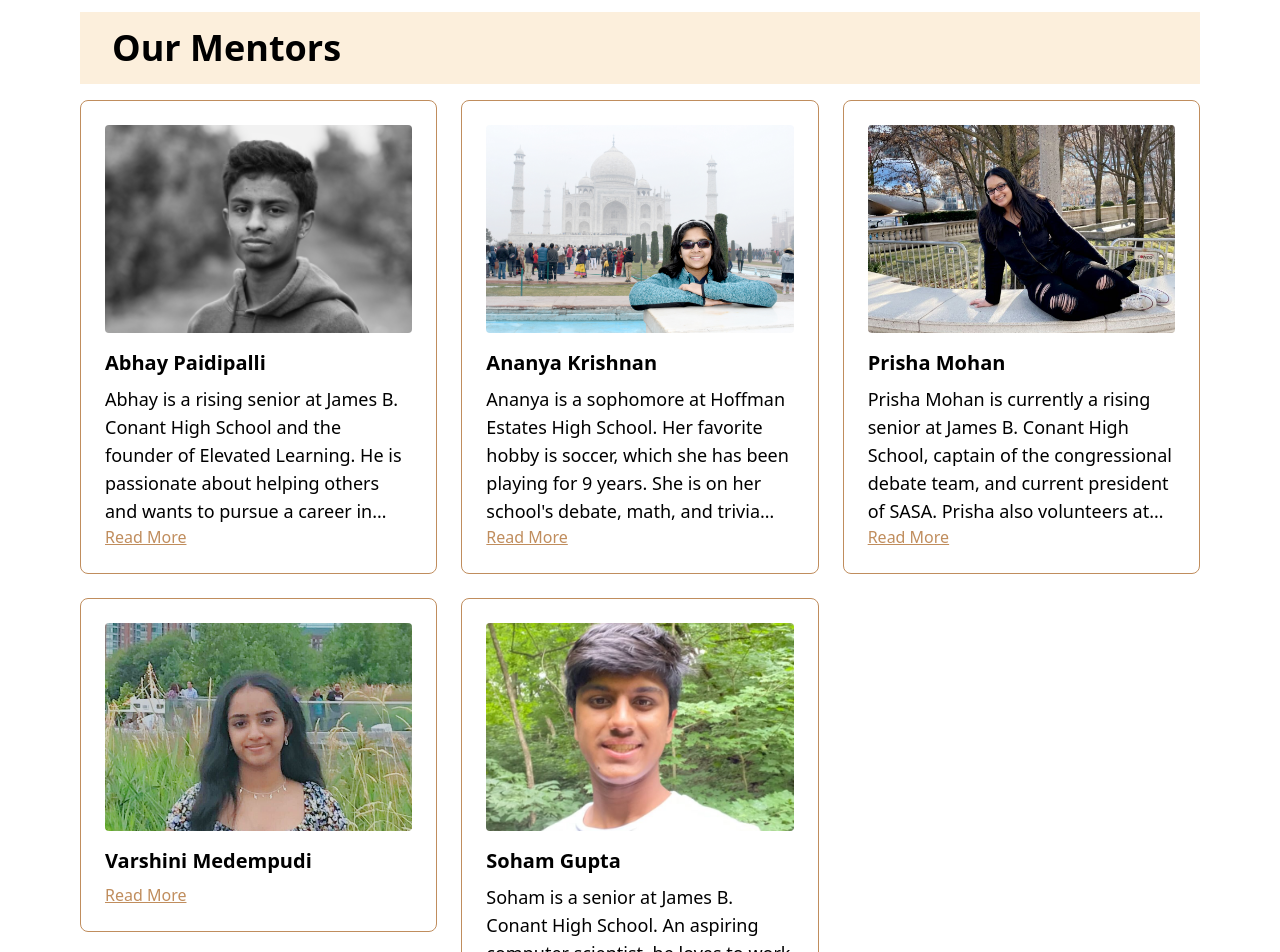
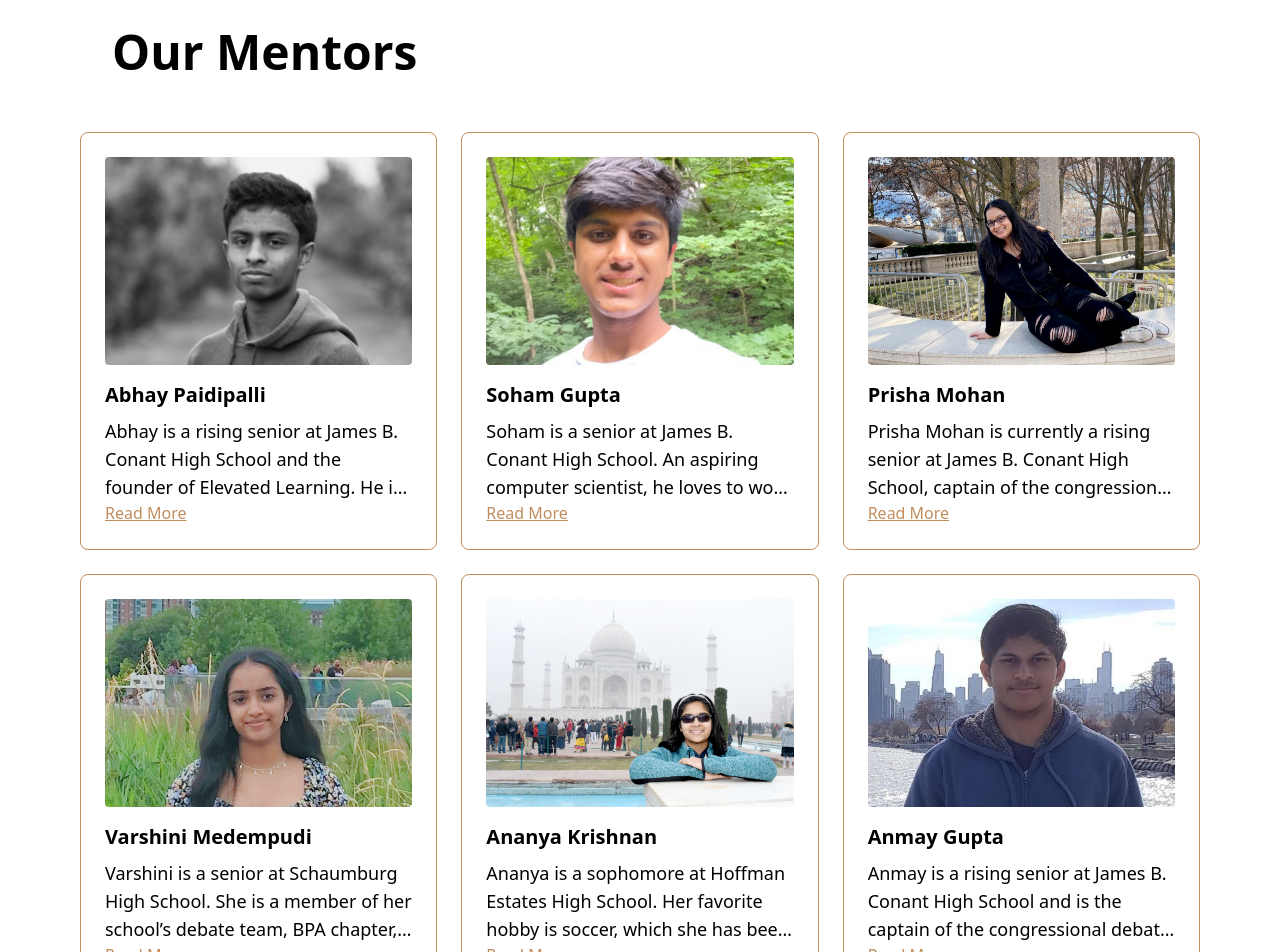
Before and after one commit to abhay1105/newelevatedtest, a React (Create React App) app: page /mentors in a window 1280 px wide. Shown: the part 100-1052 px from the top of the page. Built offline with nearby package versions, Linux system fonts and the light colour scheme.

Commit message:
minor editing

```diff
--- a/src/Home.js
+++ b/src/Home.js
@@ -1,6 +1,7 @@
 import React, { useState } from 'react'
+import { RoughNotationGroup } from 'react-rough-notation'
 import HeaderSide from './components/HeaderSide'
-import { RoughNotation, RoughNotationGroup } from "react-rough-notation";
+import RoughUnderline from './components/RoughUnderline'
 
 const Home = () => {
 
@@ -53,10 +54,12 @@ const Home = () => {
                         <img className='rounded-l-lg w-full lg:h-full h-[33rem] object-cover' src='/personstudying.png' />
                     </div>
                     <div className='lg:w-2/3 p-6 lg:p-14 h-max space-y-4'>
-                        <p className='text-3xl font-semibold'>ABOUT US</p>
-                        <div className='space-y-4'>
-                            <p>The inspiration for this program came when a few high-schoolers came together and realized that a lot of younger students never get to truly explore different fields and career paths when it comes to entering high school. Most students are either forced onto one career path from the start or they simply don't know where to being when it comes to exploring new topics.</p>
-                            <p>At Elevated Learning, we want to change this by introducing students to topics that they may not <span className='bg-orange-200 py-1 px-1.5 rounded'>necessarily</span> see before the high school experience. We also believe that knowledge should be equally accessible to students of all backgrounds, which is why all Elevated Learning programs are free of charge for every student. Any money that we do raise through our program will be redirected to communities that need it most.</p>
+                        <p className='text-3xl font-bold'>ABOUT US</p>
+                        <div className='space-y-4 text-2xl'>
+                            <RoughNotationGroup>
+                                <p>The <RoughUnderline text='inspiration' /> for this program came when a few high-schoolers came together and realized that a lot of younger students never get to truly <RoughUnderline text='explore' /> different fields and career paths when it comes to entering high school. Most students are either forced onto one career path from the start or they simply don't know where to begin when it comes to exploring new topics.</p>
+                                <p>At <RoughUnderline text='Elevated Learning' />, we want to change this by introducing students to topics that they may not necessarily see before the high school experience. We also believe that knowledge should be <RoughUnderline text='equally' /> to students of all backgrounds, which is why all Elevated Learning programs are <RoughUnderline text='free of charge' /> for every student. Any money that we do raise through our program will be redirected to communities that need it most.</p>
+                            </RoughNotationGroup>
                         </div>
                     </div>
                 </div>
--- a/src/Mentors.js
+++ b/src/Mentors.js
@@ -5,16 +5,17 @@ const Mentors = () => {
     return (
         <div className='mx-4 lg:mx-20 mt-4 lg:mt-10'>
             <div>
-                <div className='bg-main py-4 px-8'>
-                    <p className='text-4xl font-semibold'>Our Mentors</p>
+                <div className='pt-4 pb-10 px-8'>
+                    <p className='text-5xl font-semibold'>Our Mentors</p>
                 </div>
             </div>
             <div className='grid lg:grid-cols-3 gap-6 mt-4 mb-10'>
                 <MentorCard source="/mentorImages/abhay.png" name="Abhay Paidipalli" bio="Abhay is a rising senior at James B. Conant High School and the founder of Elevated Learning. He is passionate about helping others and wants to pursue a career in math and computer science. In his spare time, he plays jazz music on his tenor saxophone."></MentorCard>
+                <MentorCard source="/mentorImages/soham.jpg" name="Soham Gupta" bio="Soham is a senior at James B. Conant High School. An aspiring computer scientist, he loves to work on math problems and computer science projects. He’s competed in various competitions such as the AMC and the Harvard-MIT math tournament. In his spare time you’ll find him working on projects, playing basketball, or watching movies."></MentorCard>
+                <MentorCard source="/mentorImages/prisha.jpg" name="Prisha Mohan" bio="Prisha Mohan is currently a rising senior at James B. Conant High School, captain of the congressional debate team, and current president of SASA. Prisha also volunteers at Saint Alexian Brothers Medical Center and Friendship Village. Prisha is currently a Research Assistant at the University of Chicago since she plans to go into the medical field in the future."></MentorCard>
+                <MentorCard source="/mentorImages/varshini.jpg" name="Varshini Medempudi" bio="Varshini is a senior at Schaumburg High School. She is a member of her school’s debate team, BPA chapter, Principal’s Advisory Board, badminton team, and more. She is excited to be a part of Elevated Learning and hopes to be a helpful mentor for the students."></MentorCard>
                 <MentorCard source="/mentorImages/ananya.JPG" name="Ananya Krishnan" bio="Ananya is a sophomore at Hoffman Estates High School. Her favorite hobby is soccer, which she has been playing for 9 years. She is on her school's debate, math, and trivia teams. She also participates in Hoffman's Business Professionals of America (BPA) club and went to state last year in Banking and Finance."></MentorCard>
-                <MentorCard source="/mentorImages/prisha.jpg" name="Prisha Mohan" bio="Prisha Mohan is currently a rising senior at James B. Conant High School, captain of the congressional debate team, and current president of SASA. Prisha also volunteers at Saint Alexian Brothers Medical Center and Friendship Village. Prisha is currently a Research Assistant at the University of Chicago since she plans to go into the medical field in the future."></MentorCard>
-                <MentorCard source="/mentorImages/varshini.jpg" name="Varshini Medempudi" bio=""></MentorCard>
-                <MentorCard source="/mentorImages/soham.jpg" name="Soham Gupta" bio="Soham is a senior at James B. Conant High School. An aspiring computer scientist, he loves to work on math problems and computer science projects. He’s competed in various competitions such as the AMC and the Harvard-MIT math tournament. In his spare time you’ll find him working on projects, playing basketball, or watching movies."></MentorCard>
+                <MentorCard source="/mentorImages/anmay.jpg" name="Anmay Gupta" bio="Anmay is a rising senior at James B. Conant High School and is the captain of the congressional debate team, robotics club, and technology club. As an aspiring roboticist, he loves to build his own robots and design his own programs. In his spare time, you'll find him working on his 3D printer or working on projects."></MentorCard>
             </div>
         </div>
     )
--- a/src/Register.js
+++ b/src/Register.js
@@ -20,8 +20,9 @@ const Register = () => {
                 </div>
                 <div className=''>
                     <div className='bg-main py-4 px-8'>
-                        <p className='text-xl font-semibold'>Virtual Classes Begin September 11, 2022</p>
-                        <p className='text-l italic'>Scroll down to learn more about the programs we offer</p>
+                        <p className='text-xl py-2 font-semibold'>SAT / AP Prep Begins September 4th, 2022</p>
+                        <p className='text-xl py-2 font-semibold'>Virtual Classes Begin September 11th, 2022</p>
+                        <p className='text-l py-2 italic'>Scroll down to learn more about the programs we offer</p>
                     </div>
                 </div>
             </div>
@@ -86,8 +87,8 @@ const Register = () => {
                     <Program
                         title={"Multimedia Camp"}
                         description={"This camp is designed for students who are interested in exploring the world of digital content creation. Covering a large spectrum of topics, from journalism to graphic design, this class will teach students to use different digital tools such as film and photo editors. They will then be able to utilize these skills along with their own creativity to create a project of their own."}
-                        day={"Wednesdays"}
-                        timeText={"6:00 -- 7:00 PM Central Time"}
+                        day={"To Be Determined"}
+                        timeText={"--"}
                         mentorsText={"Sukriti Varma & Anmay Gupta"}
                         locationText={"Zoom"}
                         locationType={"normal"}
--- a/src/components/MentorCard.js
+++ b/src/components/MentorCard.js
@@ -16,7 +16,7 @@ const MentorCard = ({ source, name, bio }) => {
                             readMore ?
                                 <p className="text-lg">{bio}</p>
                                 :
-                                <p className="text-lg line-clamp-5">{bio}</p>
+                                <p className="text-lg line-clamp-3">{bio}</p>
                         }
                         {
                             readMore ?
--- /dev/null
+++ b/src/components/RoughUnderline.js
@@ -0,0 +1,13 @@
+import React from 'react'
+import { RoughNotation, RoughNotationGroup } from "react-rough-notation"
+
+
+const RoughUnderline = ({ text }) => {
+    return (
+        <RoughNotation type="highlight" show={true} color="#fd8b20">
+            {text}
+        </RoughNotation>
+    )
+}
+
+export default RoughUnderline
--- /dev/null
+++ b/src/urls.js
@@ -0,0 +1,7 @@
+const urls = {
+
+    REGISTRATION_FORM_URL: "https://docs.google.com/forms/d/e/1FAIpQLSf383rUFTqegLTymEdMCk1XF9gH4actLaXAAcOok11P7ZGYBg/viewform?usp=sf_link",
+    MENTOR_FORM_URL: "https://docs.google.com/forms/d/e/1FAIpQLSf5MK0ZoD-uTDCyZAgC735pPrHU51_XVUh1UZMCbl2pQCq2bg/viewform?usp=sf_link",
+    FEEDBACK_FORM_URL: "https://docs.google.com/forms/d/e/1FAIpQLSeqMBuMJj2FCfymGof9PAKqazOcRoqSY5UODyU4Rqwv6HTVbg/viewform?usp=sf_link"
+
+}
```
Also changed, not shown: public/mentorImages/anmay.jpg (added).
